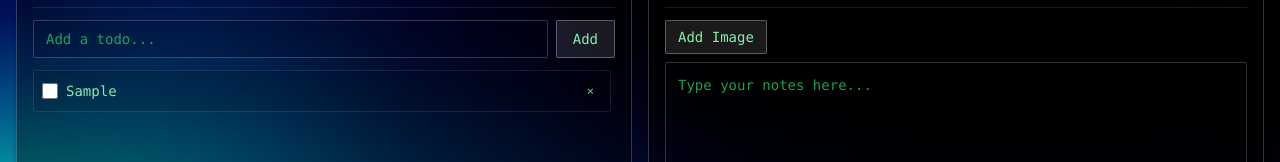
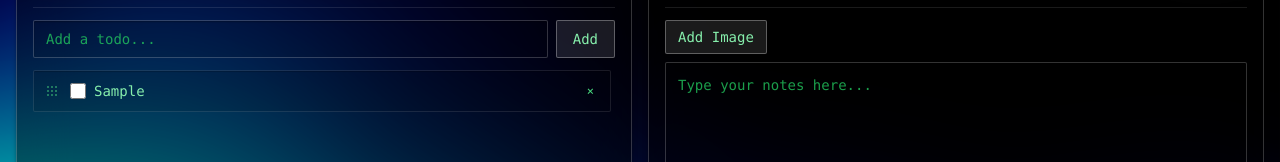
Before and after one commit to thomasandrewtk/HyperDash, a Next.js app: page / in a window 1280 px wide. Both pictures are taken after typing "Sample" into the empty fields and a click on the button "Add". Shown: the part 334-496 px from the top of the page. Built offline with nearby package versions, Linux system fonts and the light colour scheme; no server answers.

Commit message:
Implement drag-and-drop reordering in TodoWidget, enhancing user interaction. Update .cursorrules and README.md to reflect new functionality and usage patterns. Include detailed drag-and-drop handling logic and visual feedback for improved usability.

```diff
--- a/app/components/TodoWidget.tsx
+++ b/app/components/TodoWidget.tsx
@@ -16,6 +16,8 @@ interface Todo {
 export default function TodoWidget() {
   const [todos, setTodos] = useState<Todo[]>([]);
   const [inputValue, setInputValue] = useState('');
+  const [draggedId, setDraggedId] = useState<string | null>(null);
+  const [dragOverId, setDragOverId] = useState<string | null>(null);
   const { colors } = useReactiveColors();
 
   useEffect(() => {
@@ -62,6 +64,108 @@ export default function TodoWidget() {
     if (e.key === 'Enter') {
       addTodo();
     }
+  };
+
+  const handleDragStart = (e: React.DragEvent, id: string) => {
+    setDraggedId(id);
+    e.dataTransfer.effectAllowed = 'move';
+    e.dataTransfer.setData('text/html', '');
+
+    // Hide the default drag ghost image by using a transparent canvas
+    const canvas = document.createElement('canvas');
+    canvas.width = 1;
+    canvas.height = 1;
+    const ctx = canvas.getContext('2d');
+    if (ctx) {
+      ctx.clearRect(0, 0, 1, 1);
+      e.dataTransfer.setDragImage(canvas, 0, 0);
+    }
+  };
+
+  const handleDragOver = (e: React.DragEvent, targetId: string) => {
+    e.preventDefault();
+    e.dataTransfer.dropEffect = 'move';
+    if (draggedId && draggedId !== targetId) {
+      setDragOverId(targetId);
+    }
+  };
+
+  const handleDragLeave = (e: React.DragEvent) => {
+    // Don't clear immediately - let dragOver handle updates
+    // This prevents flickering when moving between child elements
+  };
+
+  const handleDrop = (e: React.DragEvent, targetId: string) => {
+    e.preventDefault();
+    if (!draggedId) {
+      setDraggedId(null);
+      setDragOverId(null);
+      return;
+    }
+
+    // Use dragOverId if available (current hover target), otherwise use targetId (drop target)
+    const finalTargetId = dragOverId || targetId;
+
+    if (draggedId === finalTargetId) {
+      setDraggedId(null);
+      setDragOverId(null);
+      return;
+    }
+
+    const draggedIndex = todos.findIndex(todo => todo.id === draggedId);
+    const targetIndex = todos.findIndex(todo => todo.id === finalTargetId);
+
+    if (draggedIndex === -1 || targetIndex === -1) {
+      setDraggedId(null);
+      setDragOverId(null);
+      return;
+    }
+
+    const newTodos = [...todos];
+    const [removed] = newTodos.splice(draggedIndex, 1);
+    newTodos.splice(targetIndex, 0, removed);
+
+    saveTodos(newTodos);
+    setDraggedId(null);
+    setDragOverId(null);
+  };
+
+  const handleDragEnd = () => {
+    // If we ended drag without dropping, make sure to apply the visual order
+    if (draggedId && dragOverId && draggedId !== dragOverId) {
+      const draggedIndex = todos.findIndex(todo => todo.id === draggedId);
+      const targetIndex = todos.findIndex(todo => todo.id === dragOverId);
+
+      if (draggedIndex !== -1 && targetIndex !== -1) {
+        const newTodos = [...todos];
+        const [removed] = newTodos.splice(draggedIndex, 1);
+        newTodos.splice(targetIndex, 0, removed);
+        saveTodos(newTodos);
+      }
+    }
+
+    setDraggedId(null);
+    setDragOverId(null);
+  };
+
+  // Calculate visual order during drag
+  const getDisplayTodos = () => {
+    if (!draggedId || !dragOverId || draggedId === dragOverId) {
+      return todos;
+    }
+
+    const draggedIndex = todos.findIndex(todo => todo.id === draggedId);
+    const targetIndex = todos.findIndex(todo => todo.id === dragOverId);
+
+    if (draggedIndex === -1 || targetIndex === -1) {
+      return todos;
+    }
+
+    const newTodos = [...todos];
+    const [removed] = newTodos.splice(draggedIndex, 1);
+    newTodos.splice(targetIndex, 0, removed);
+
+    return newTodos;
   };
 
   return (
@@ -124,22 +228,64 @@ export default function TodoWidget() {
                 No todos yet. Add one above!
               </p>
             ) : (
-              todos.map((todo) => (
+              getDisplayTodos().map((todo) => (
                 <div
                   key={todo.id}
-                  className="
+                  draggable
+                  onDragStart={(e) => handleDragStart(e, todo.id)}
+                  onDragOver={(e) => handleDragOver(e, todo.id)}
+                  onDragLeave={handleDragLeave}
+                  onDrop={(e) => handleDrop(e, todo.id)}
+                  onDragEnd={handleDragEnd}
+                  className={`
                     flex items-center gap-2
                     p-2
                     bg-black/10
-                    border border-white/10
-                    rounded-sm
-                    hover:border-white/30
+                    border rounded-sm
                     transition-all duration-200
-                  "
+                    cursor-move
+                    ${draggedId === todo.id
+                      ? 'border-white/50 shadow-lg'
+                      : dragOverId === todo.id && draggedId
+                        ? 'border-white/40'
+                        : 'border-white/10 hover:border-white/30'
+                    }
+                  `}
                   style={{
-                    boxShadow: 'inset 0 1px 1px rgba(0, 0, 0, 0.2)',
+                    boxShadow: draggedId === todo.id
+                      ? '0 4px 8px rgba(0, 0, 0, 0.3), inset 0 1px 1px rgba(0, 0, 0, 0.2)'
+                      : 'inset 0 1px 1px rgba(0, 0, 0, 0.2)',
                   }}
                 >
+                  <div
+                    data-drag-handle
+                    className="
+                      cursor-grab
+                      active:cursor-grabbing
+                      select-none
+                      flex items-center
+                      px-1
+                    "
+                    style={{ color: colors.secondary }}
+                  >
+                    <svg
+                      width="12"
+                      height="12"
+                      viewBox="0 0 12 12"
+                      fill="currentColor"
+                      className="opacity-60"
+                    >
+                      <circle cx="2" cy="2" r="1" />
+                      <circle cx="6" cy="2" r="1" />
+                      <circle cx="10" cy="2" r="1" />
+                      <circle cx="2" cy="6" r="1" />
+                      <circle cx="6" cy="6" r="1" />
+                      <circle cx="10" cy="6" r="1" />
+                      <circle cx="2" cy="10" r="1" />
+                      <circle cx="6" cy="10" r="1" />
+                      <circle cx="10" cy="10" r="1" />
+                    </svg>
+                  </div>
                   <input
                     type="checkbox"
                     checked={todo.completed}
@@ -149,6 +295,7 @@ export default function TodoWidget() {
                       cursor-pointer
                     "
                     style={{ accentColor: colors.secondary }}
+                    onMouseDown={(e) => e.stopPropagation()}
                   />
                   <span
                     className={`
```
Also changed, not shown: 2 other files (tests, documents, lock files or other folders).
